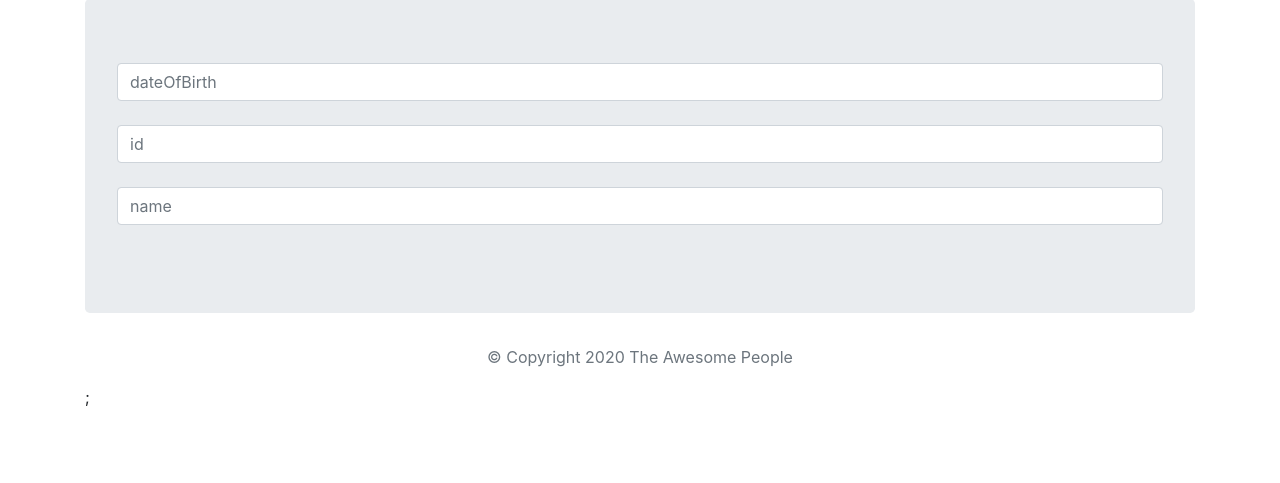
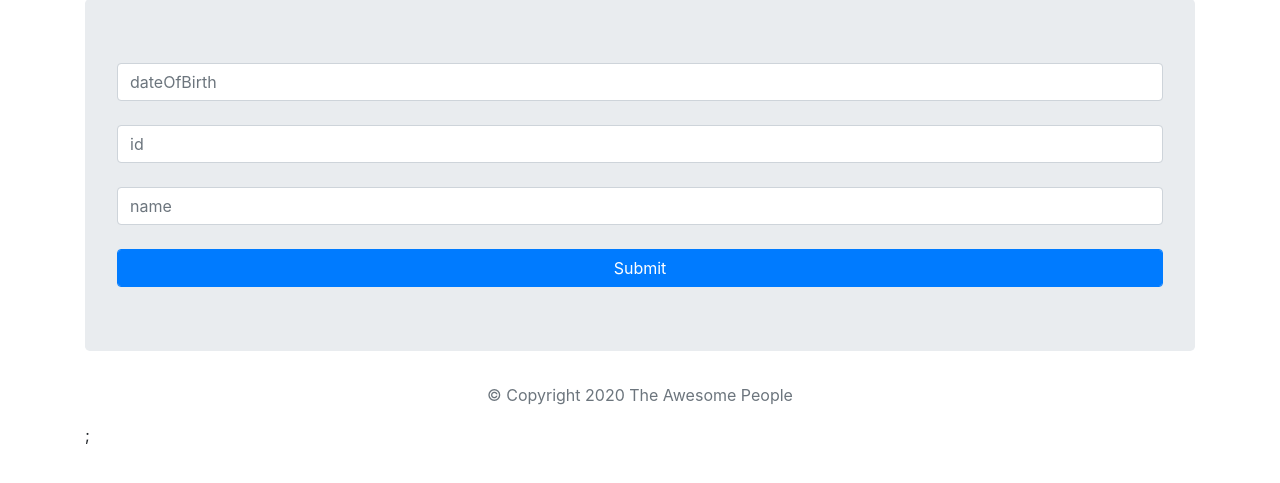
Before and after one commit to AwaisKamran/bpmn-website-generator, a Node server app: page /enterPersonalDetails in a window 1280 px wide. Shown: the part 107-590 px from the top of the page. Run offline with Node 20, Linux system fonts and the light colour scheme.

Commit message:
feat: button layout updated.

```diff
--- a/views/pages/enterPersonalDetails.ejs
+++ b/views/pages/enterPersonalDetails.ejs
@@ -11,7 +11,7 @@
             </header>
             <main>
               <div class="jumbotron">
-                <input class="form-control" type="text" placeholder='dateOfBirth' /><br/><input class="form-control" type="text" placeholder='id' /><br/><input class="form-control" type="text" placeholder='name' /><br/>
+                <input class="form-control" type="text" placeholder='dateOfBirth' /><br/><input class="form-control" type="text" placeholder='id' /><br/><input class="form-control" type="text" placeholder='name' /><br/><button type="button" class="form-control btn btn-primary">Submit</button>
               </div>
             </main>
             <footer>
```
